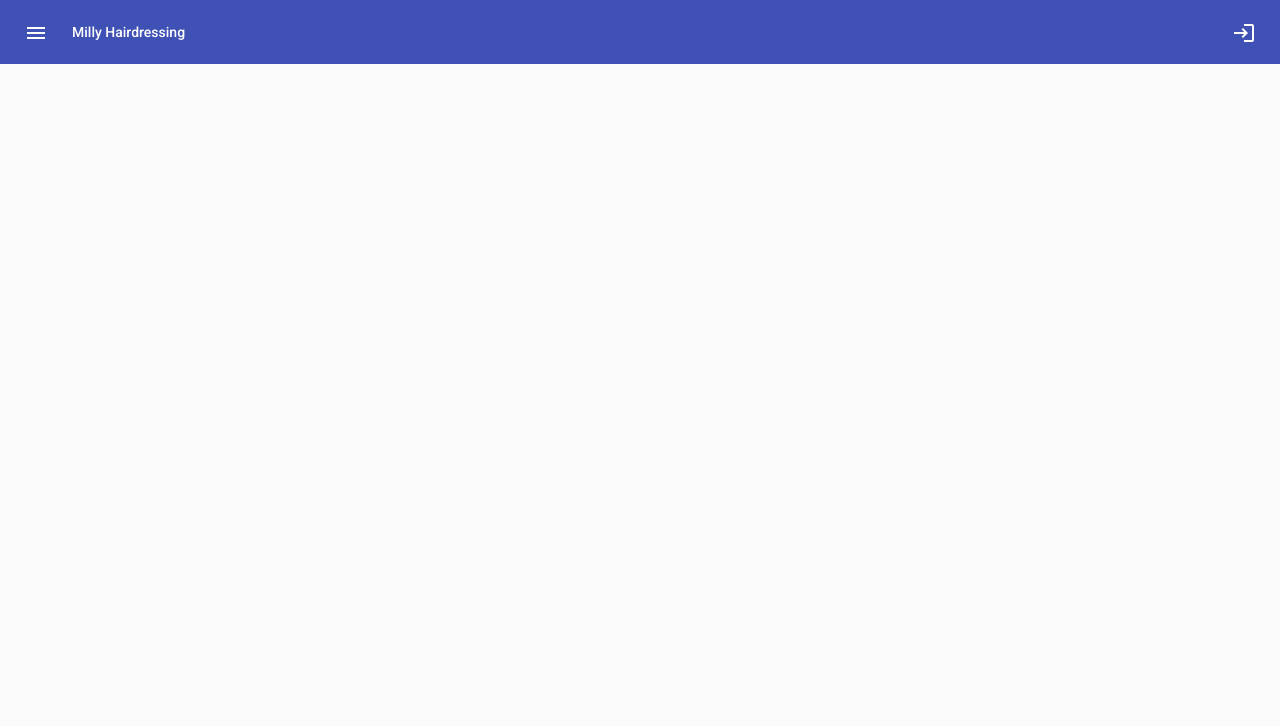
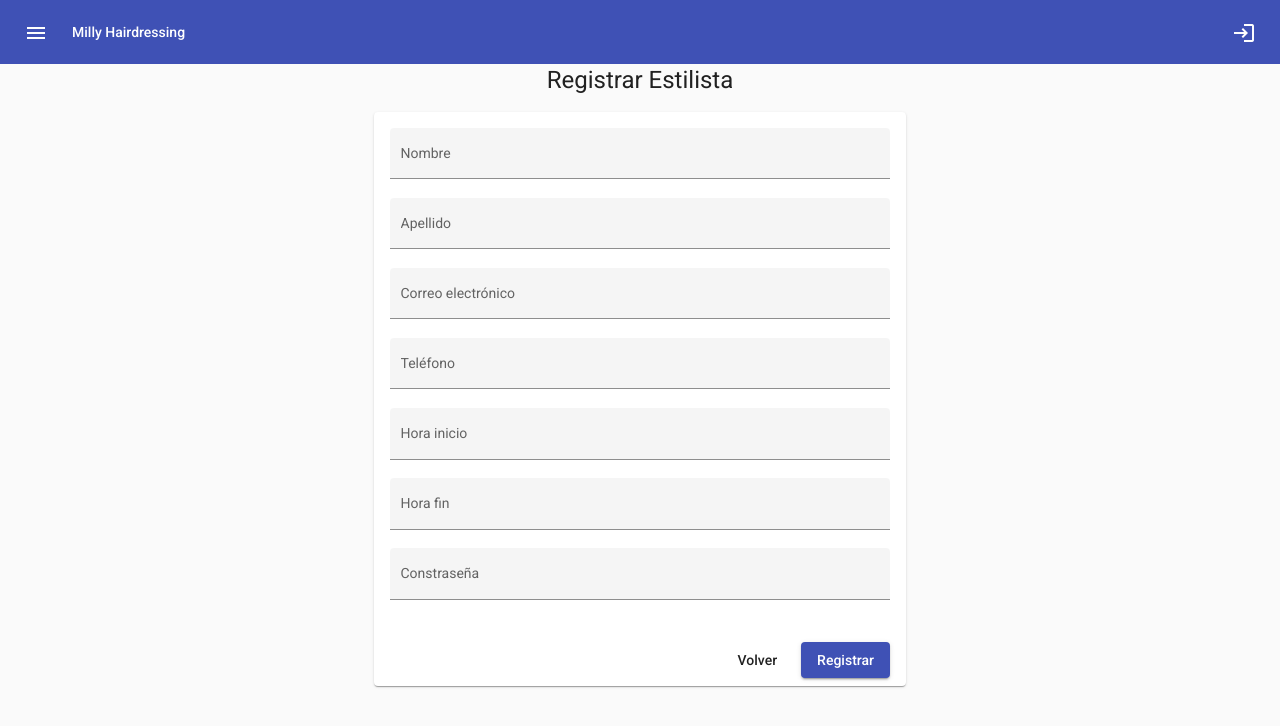
Before and after one commit to UCDX/milly-hairdressing-frontend, an Angular app: page /register_stylist in a window 1280 px wide. Before the commit this address led to /. Shown: the top 726 px of the page. Built offline with nearby package versions, Linux system fonts and the light colour scheme.

Commit message:
Se incorporó la vista para registrar empleados

```diff
--- /dev/null
+++ b/src/app/modules/components/register-stylist-form/register-stylist-form.component.css
@@ -0,0 +1,11 @@
+.card {
+    width: 500px;
+  }
+
+  .form-field {
+    width: 100%;
+  }
+
+  .button-section {
+    text-align: right;
+  }
--- /dev/null
+++ b/src/app/modules/components/register-stylist-form/register-stylist-form.component.html
@@ -0,0 +1,48 @@
+<mat-card class="card">
+    <mat-card-content>
+      <form (submit)="submitHandler($event, 'right', firstInput.value, secondInput.value, thirdInput.value, fourthInput.value, fifthInput.value, sixthInput.value, seventhInput.value)">
+        <mat-form-field appearance="fill" class="form-field">
+          <mat-label>{{firstFieldLabel}}</mat-label>
+          <input matInput [type]="firstType" #firstInput>
+        </mat-form-field>
+        <mat-form-field appearance="fill" class="form-field">
+          <mat-label>{{secondFieldLabel}}</mat-label>
+          <input matInput [type]="secondType" #secondInput>
+        </mat-form-field>
+        <mat-form-field appearance="fill" class="form-field">
+          <mat-label>{{thirdFieldLabel}}</mat-label>
+          <input matInput [type]="thirdType" #thirdInput>
+        </mat-form-field>
+        <mat-form-field appearance="fill" class="form-field">
+          <mat-label>{{fourthFieldLabel}}</mat-label>
+          <input matInput [type]="fourthType" #fourthInput>
+        </mat-form-field>
+        <mat-form-field appearance="fill" class="form-field">
+          <mat-label>{{fifthFieldLabel}}</mat-label>
+          <input matInput [type]="fifthType" #fifthInput>
+        </mat-form-field>
+        <mat-form-field appearance="fill" class="form-field">
+          <mat-label>{{sixthFieldLabel}}</mat-label>
+          <input matInput [type]="sixthType" #sixthInput>
+        </mat-form-field>
+        <mat-form-field appearance="fill" class="form-field">
+          <mat-label>{{seventhFieldLabel}}</mat-label>
+          <input matInput [type]="seventhType" #seventhInput>
+        </mat-form-field>
+        <button type="submit" style="display: none;"></button>
+      </form>
+    </mat-card-content>
+    <mat-card-actions class="button-section">
+      <button
+        mat-button
+        (click)="pressHandler('left', firstInput.value, secondInput.value, thirdInput.value, fourthInput.value, fifthInput.value, sixthInput.value, seventhInput.value)">
+          {{leftBtnLabel}}
+      </button>
+      <button
+        mat-raised-button
+        color="primary"
+        (click)="pressHandler('right', firstInput.value, secondInput.value, thirdInput.value, fourthInput.value, fifthInput.value, sixthInput.value, seventhInput.value)">
+          {{rightBtnLabel}}
+      </button>
+    </mat-card-actions>
+  </mat-card>
--- /dev/null
+++ b/src/app/modules/components/register-stylist-form/register-stylist-form.component.ts
@@ -0,0 +1,51 @@
+import { Component, OnInit, Input, Output, EventEmitter } from '@angular/core';
+
+@Component({
+  selector: 'app-register-stylist-form',
+  templateUrl: './register-stylist-form.component.html',
+  styleUrls: ['./register-stylist-form.component.css']
+})
+export class RegisterStylistFormComponent implements OnInit {
+
+  @Input() firstFieldLabel: string = '';
+  @Input() secondFieldLabel: string = '';
+  @Input() thirdFieldLabel: string = '';
+  @Input() fourthFieldLabel: string = '';
+  @Input() fifthFieldLabel: string = '';
+  @Input() sixthFieldLabel: string = '';
+  @Input() seventhFieldLabel: string = '';
+  @Input() firstType: string = 'text';
+  @Input() secondType: string = 'text';
+  @Input() thirdType: string = 'text';
+  @Input() fourthType: string = 'tel';
+  @Input() fifthType: string = 'text';
+  @Input() sixthType: string = 'text';
+  @Input() seventhType: string = 'password';
+  @Input() leftBtnLabel: string = 'Cancelar';
+  @Input() rightBtnLabel: string = 'Aceptar';
+
+  @Output() press: EventEmitter<any> = new EventEmitter();
+
+  constructor() { }
+
+  ngOnInit(): void {
+  }
+
+  pressHandler(btn: string, firstInput: string, secondInput: string, thirdInput:string, fourthInput:string, fifthInput:string, sixthInput:string, seventhInput:string) {
+    this.press.emit({
+      button: btn,
+      firstField: firstInput,
+      secondField: secondInput,
+      thirdField: thirdInput,
+      fourthField: fourthInput,
+      fifthField: fifthInput,
+      sixthField: sixthInput,
+      seventhField: seventhInput
+    })
+  }
+
+  submitHandler(event: any, btn: string, firstInput: string, secondInput: string, thirdInput:string, fourthInput:string, fifthInput:string, sixthInput:string, seventhInput:string) {
+    event.preventDefault();
+    this.pressHandler(btn, firstInput, secondInput, thirdInput, fourthInput, fifthInput, sixthInput, seventhInput);
+  }
+}
--- a/src/app/modules/routing/app-routing.module.ts
+++ b/src/app/modules/routing/app-routing.module.ts
@@ -4,12 +4,14 @@ import { RouterModule, Routes } from '@angular/router';
 import { LandingComponent } from '../views/landing/landing.component';
 import { LoginComponent } from '../views/login/login.component';
 import { RegisterComponent } from '../views/register/register.component';
+import { RegisterStylistComponent } from '../views/register-stylist/register-stylist.component';
 
 const routes: Routes = [
   { path: '', redirectTo: 'landing', pathMatch: 'full' },
   { path: 'landing', component: LandingComponent },
   { path: 'login', component: LoginComponent },
-  { path: 'register', component: RegisterComponent }
+  { path: 'register', component: RegisterComponent },
+  { path: 'register_stylist', component: RegisterStylistComponent }
 ];
 
 @NgModule({
--- /dev/null
+++ b/src/app/modules/views/register-stylist/register-stylist.component.css
@@ -0,0 +1,5 @@
+.register-stylist-area {
+    display:flex;
+    justify-content: center;
+    align-items: center;
+  }
--- /dev/null
+++ b/src/app/modules/views/register-stylist/register-stylist.component.html
@@ -0,0 +1,17 @@
+<div class="register-stylist-area">
+    <div>
+      <h1 class="text-center">Registrar Estilista</h1>
+      <app-register-stylist-form
+        firstFieldLabel="Nombre"
+        secondFieldLabel="Apellido"
+        thirdFieldLabel="Correo electrónico"
+        fourthFieldLabel="Teléfono"
+        fifthFieldLabel="Hora inicio"
+        sixthFieldLabel="Hora fin"
+        seventhFieldLabel="Constraseña"
+        leftBtnLabel="Volver"
+        rightBtnLabel="Registrar"
+        (press)="registerStylistBoxHandler($event)">
+      </app-register-stylist-form>
+    </div>
+  </div>
--- /dev/null
+++ b/src/app/modules/views/register-stylist/register-stylist.component.ts
@@ -0,0 +1,42 @@
+import { Component, OnInit } from '@angular/core';
+
+@Component({
+  selector: 'app-register-stylist',
+  templateUrl: './register-stylist.component.html',
+  styleUrls: ['./register-stylist.component.css']
+})
+export class RegisterStylistComponent implements OnInit {
+
+  constructor() { }
+
+  ngOnInit(): void {
+  }
+
+  registerStylistBoxHandler(event: any) {
+    console.log(event)
+    event.firstField = event.firstField.trim();
+    if(event.firstField == '') {
+      alert('El campo Nombre es requerido')
+      return;
+    }
+    event.secondField = event.secondField.trim();
+    if(event.secondField == '') {
+      alert('El campo Apellido es requerido')
+      return;
+    }
+    event.thirdField = event.thirdField.trim();
+    if(event.thirdField == '') {
+      alert('El campo Correo electrónico es requerido')
+      return;
+    }
+    event.seventhField = event.seventhField.trim();
+    if(event.seventhField == '') {
+      alert('El campo Contraseña es requerido')
+      return;
+    }
+    if(event.seventhField.length < 6) {
+      alert('La contraseña debe tener al menos seis caracteres')
+      return;
+    }
+  }
+}
```
Also changed, not shown: src/app/modules/components/components.module.ts (+5 -2 lines), src/app/modules/views/views.module.ts (+5 -2 lines), 2 other files (tests, documents, lock files or other folders).
